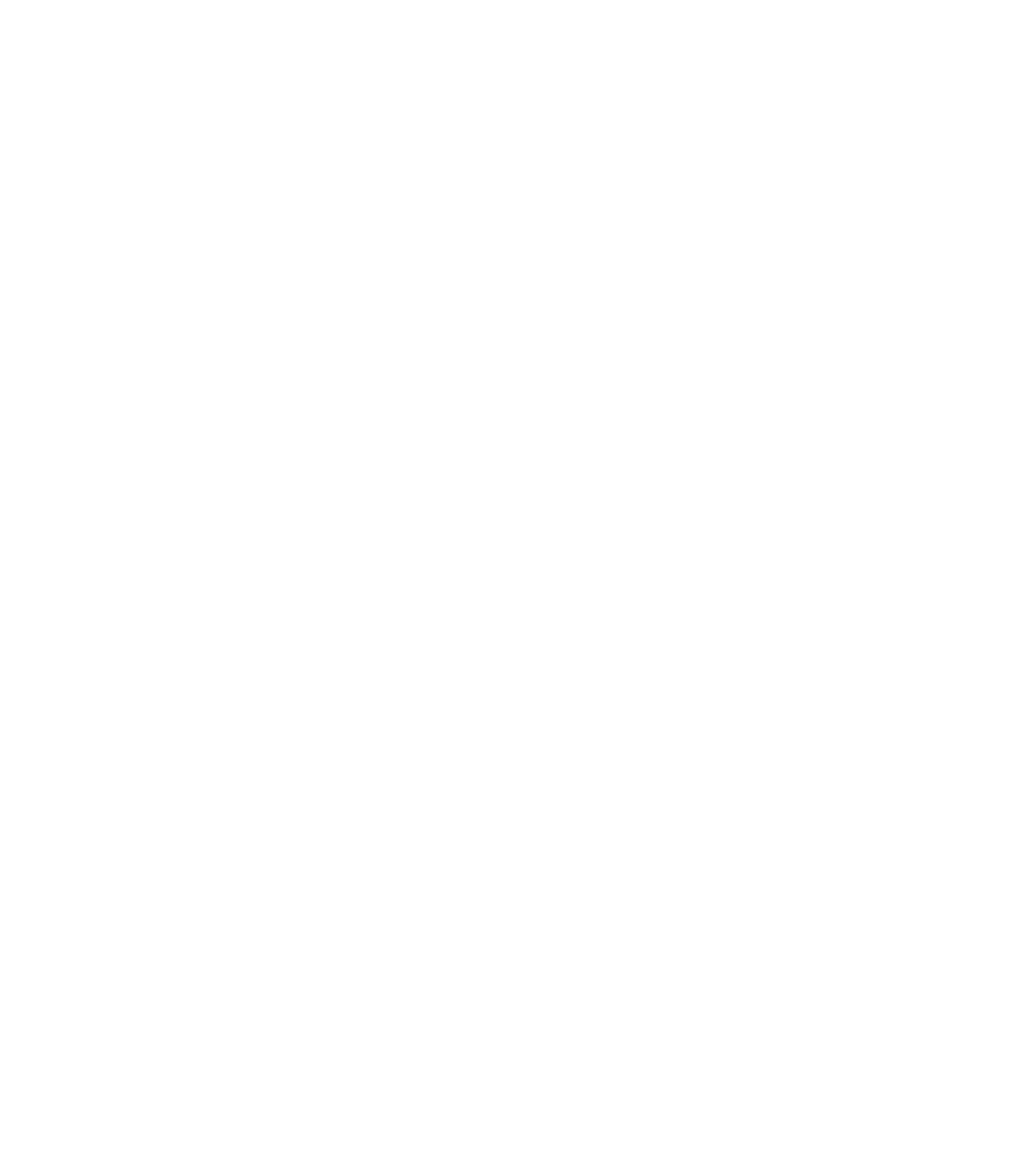
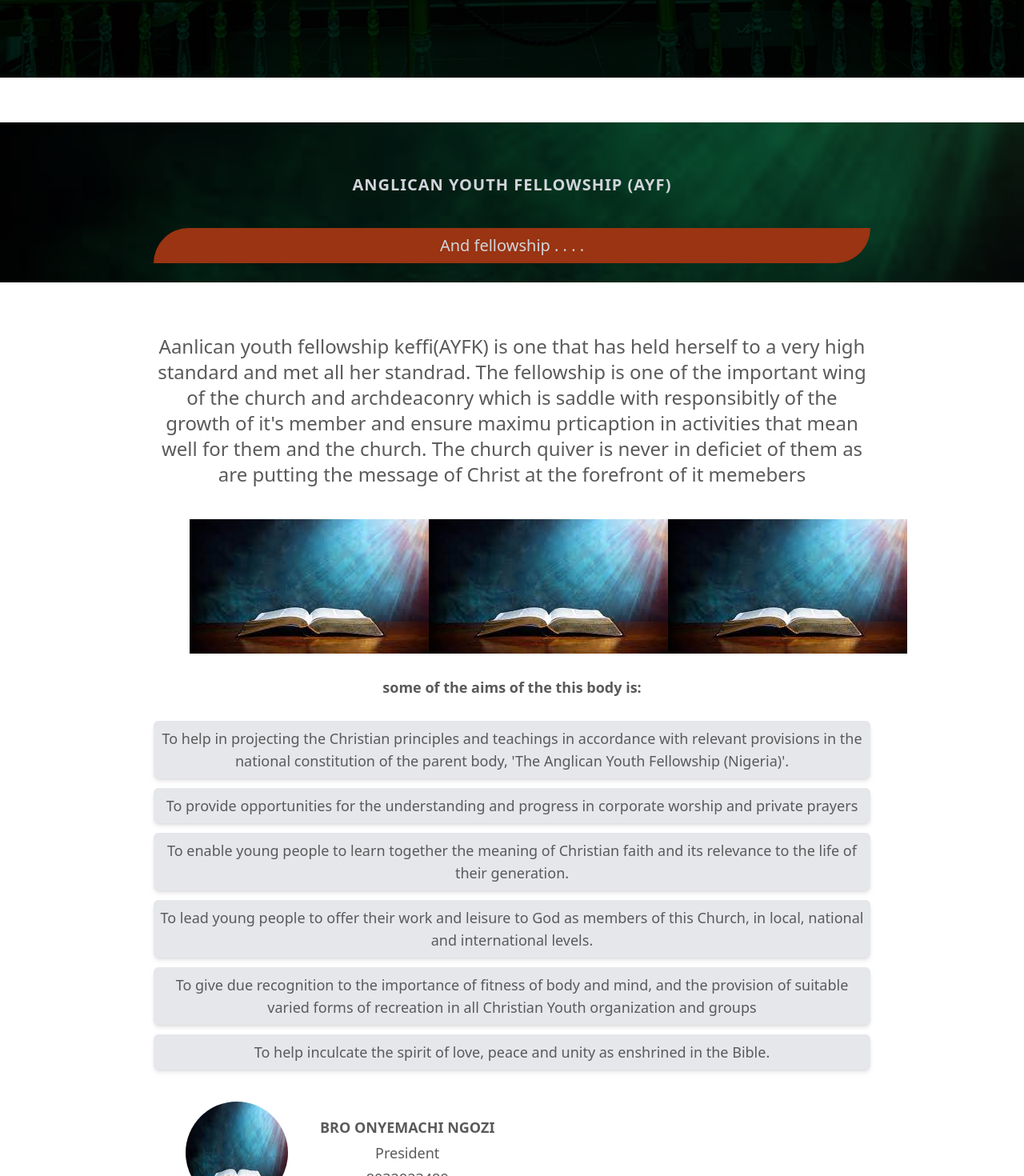
Before and after one commit to Emiraell/MY-Church-web, a React (Vite) app: page /youth_fellowship in a window 1280 px wide. Before the commit this address had no page. Shown: the part 583-2053 px from the top of the page at 80% size. Before the commit the page ends 800 px from the top, so only its background shows below. Built offline with nearby package versions, Linux system fonts and the light colour scheme.

Commit message:
youth fellowship component

```diff
--- a/src/App.jsx
+++ b/src/App.jsx
@@ -12,6 +12,7 @@
 import MainAbout from "./pages/about/MainAbout";
 import MenFellowship from "./pages/fellowships/MenFellowship";
 import WomenFellowship from "./pages/fellowships/WomenFellowship";
+import YouthFellowship from "./pages/fellowships/YouthFellowship";
 
 function App() {
   return (
@@ -30,6 +31,7 @@
           <Route path="ministries" element={<Main />} />
           <Route path="men_fellowship" element={<MenFellowship />} />
           <Route path="women_fellowship" element={<WomenFellowship />} />
+          <Route path="youth_fellowship" element={<YouthFellowship />} />
         </Routes>
       </Router>
     </div>
--- a/src/pages/fellowships/Template.jsx
+++ b/src/pages/fellowships/Template.jsx
@@ -10,7 +10,9 @@
         <p className="py-10  uppercase font-bold tracking-wider">
           {details.title}
         </p>
-        <p className="py-2 w-[70%] m-auto bg-orange-800">{details.slogan}</p>
+        <p className="py-2 w-[70%] m-auto bg-orange-800 rounded-tl-full rounded-br-full">
+          {details.slogan}
+        </p>
       </div>
       <div className="w-[90%] lg:w-[70%] m-auto mt-16 text-lg">
         <div>
--- /dev/null
+++ b/src/pages/fellowships/YouthFellowship.jsx
@@ -0,0 +1,37 @@
+import { useState } from "react";
+import Header from "../../components/Header/Header";
+import theChurch from "./assests/theChurch.png";
+import Template from "./Template";
+
+export default function YouthFellowship() {
+  const [details, setDetails] = useState({
+    title: "ANGLICAN YOUTH FELLOWSHIP (AYF)",
+    slogan: "And fellowship . . . . ",
+    description:
+      "Aanlican youth fellowship keffi(AYFK) is one that has held herself to a very high standard and met all her standrad. The fellowship is one of the important wing of the church and archdeaconry which is saddle with responsibitly of the growth of it's member and ensure maximu prticaption in activities that mean well for them and the church. The church quiver is never in deficiet of them as are putting the message of Christ at the forefront of it memebers",
+    images: { imageOne: theChurch, imageTwo: theChurch, imageThree: theChurch },
+    aims: [
+      "To help in projecting the Christian principles and teachings in accordance with relevant provisions in the national constitution of the parent body, 'The Anglican Youth Fellowship (Nigeria)'.",
+      "To provide opportunities for the understanding and progress in corporate worship and private prayers",
+      "To enable young people to learn together the meaning of Christian faith and its relevance to the life of their generation.",
+      "To lead young people to offer their work and leisure to God as members of this Church, in local, national and international levels.",
+      "To give due recognition to the importance of fitness of body and mind, and the provision of suitable varied forms of recreation in all Christian Youth organization and groups",
+      "To help inculcate the spirit of love, peace and unity as enshrined in the Bible.",
+    ],
+    president: {
+      image: theChurch,
+      name: "BRO ONYEMACHI NGOZI",
+      position: "President",
+      contact: "8032923489",
+    },
+  });
+
+  return (
+    <div>
+      <>
+        <Header page={"YOUTH FELLOWSHIP"} />
+      </>
+      <Template details={details} />
+    </div>
+  );
+}
```
